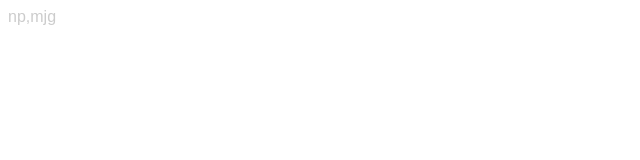
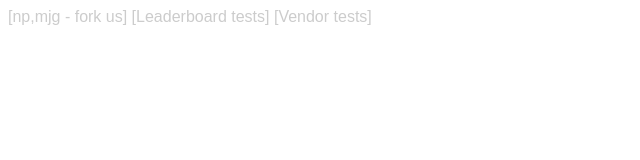
Before and after one commit to neilprosser/so-leaderboard, a plain HTML site: page index.html in a window 1280 px wide. Shown: the whole page, without its empty margins (0-640 px from the left). Drawn offline with Linux system fonts and the light colour scheme.

Commit message:
file tidy up

```diff
--- a/index.html
+++ b/index.html
@@ -14,6 +14,10 @@
 	</head>
 	<body>
 		<div id="leaderboard"> </div>
-		<a id="attributionLink" href="https://github.com/neilprosser/so-leaderboard">np,mjg</a>
+        <div id="attribution">
+		  <a id="attributionLink" href="https://github.com/neilprosser/so-leaderboard">[np,mjg - fork us]</a>
+  	      <a class="testLink" href="LeaderboardTests.html">[Leaderboard tests]</a>
+  	      <a class="testLink" href="VendorTests.html">[Vendor tests]</a>
+        </div>
 	</body>
 </html>
--- a/leaderboard.css
+++ b/leaderboard.css
@@ -4,9 +4,6 @@ body {
 
 a {
 	color: inherit;
-}
-
-.user a, #attributionLink {
 	text-decoration: inherit;
 }
 
@@ -62,6 +59,6 @@ a {
 	color: #bf6001;
 }
 
-#attributionLink {
+#attribution {
 	color: #CCC;
 }
```
Also changed, not shown: LeaderboardTests.html (renamed from LeaderboardSpecRunner.html, +3 -0 lines), specs.html (deleted, +0 -17 lines).
